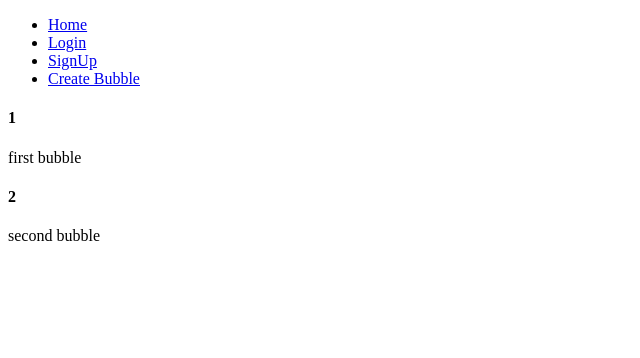
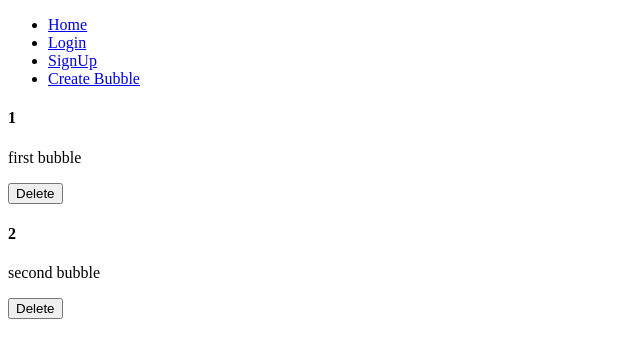
Before and after one commit to mhzhou95/bubbles-app, a React (Create React App) app in the folder frontend/: page / in a window 1280 px wide. Shown: the top 358 px of the page, without its empty margins (0-640 px from the left). Built offline with nearby package versions, Linux system fonts and the light colour scheme.

Commit message:
delete bubbles linked with context

```diff
--- a/frontend/src/components/bubbles/BubbleItem.component.js
+++ b/frontend/src/components/bubbles/BubbleItem.component.js
@@ -1,10 +1,17 @@
-import React from 'react'
+import React, { useContext } from 'react'
+import BubbleContext from '../../context/bubble/bubbleContext';
 
 const BubbleItem = (prop) => {
+  const bubbleContext = useContext(BubbleContext)
+
+  const onDelete = () => {
+    bubbleContext.deleteBubble(prop.bubble.id);
+  }
   return (
     <div>
       <h4>{prop.bubble.id}</h4>
       <p>{prop.bubble.message}</p>
+      <button onClick={onDelete}>Delete</button>
     </div>
   )
 }
--- a/frontend/src/context/bubble/BubbleState.js
+++ b/frontend/src/context/bubble/BubbleState.js
@@ -38,9 +38,11 @@ const BubbleState = props => {
   // Update bubble
 
   // Delete bubble
-
+  const deleteBubble = id => {
+    dispatch({ type: DELETE_BUBBLE, payload: id })
+  }
   return (
-    <BubbleContext.Provider value={{ bubbles: state.bubbles, addBubble }}>
+    <BubbleContext.Provider value={{ bubbles: state.bubbles, addBubble, deleteBubble }}>
       {props.children}
     </BubbleContext.Provider>
   );
--- a/frontend/src/context/bubble/bubbleReducer.js
+++ b/frontend/src/context/bubble/bubbleReducer.js
@@ -15,6 +15,11 @@ export default (state, action) => {
         ...state,
         bubbles: [...state.bubbles, action.payload]
       }
+    case DELETE_BUBBLE:
+      return {
+        ...state,
+        bubbles: state.bubbles.filter(bubble => bubble.id !== action.payload)
+      }
     default:
       return state;
   }
```
